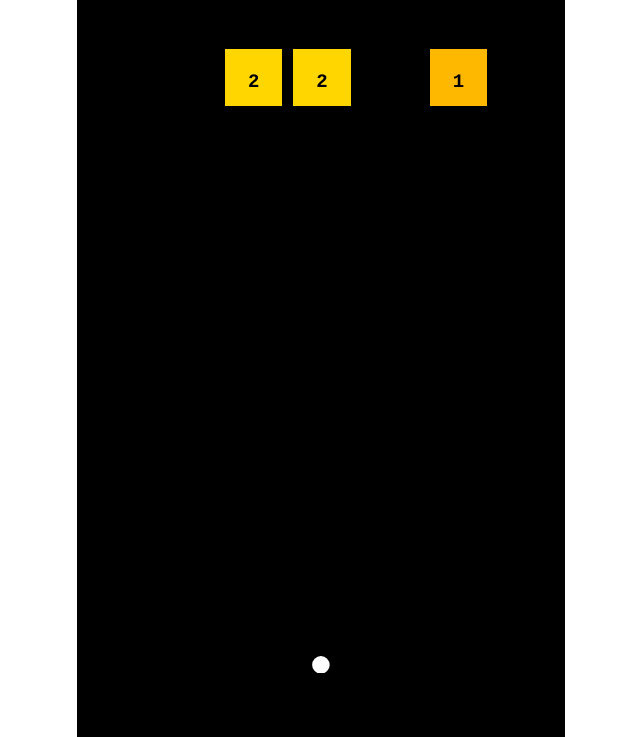
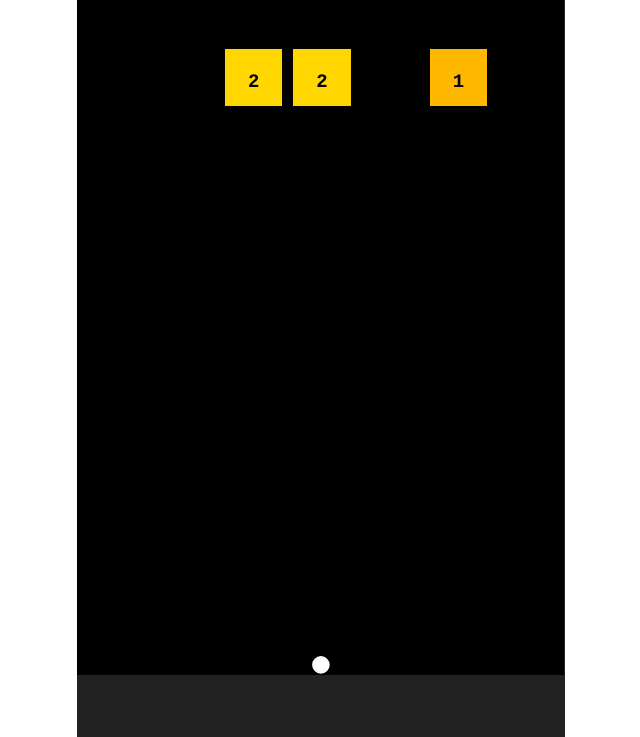
Before and after one commit to mars9541/Brick-breaker, a plain HTML site: page index.html in a window 1280 px wide. Shown: the part 63-800 px from the top of the page, without its empty margins (319-959 px from the left). Drawn offline with Linux system fonts and the light colour scheme.

Commit message:
Minor display improvments

```diff
--- a/css/balljs.css
+++ b/css/balljs.css
@@ -10,7 +10,7 @@ body {
 #main {
     display: block;
     position: fixed;
-    background-color: #000000;
+    background-color: #222222;
 }
 
 canvas {
@@ -46,7 +46,7 @@ canvas {
 #message {
     position: fixed;
     font-family: Courier New;
-    background-color: #000000;
+    background-color: #222222;
     color: red;
     text-align: center;
 }
--- a/js/balljs.js
+++ b/js/balljs.js
@@ -42,12 +42,12 @@ function loadGame() {
     reloadImg.height(fontSize*2);
 
     $("canvas").attr("width", width);
-    $("canvas").attr("height", height);
+    $("canvas").attr("height", height+2);
     $("canvas").offset({top: headerDiv.height(), left: left});
 
     var messageDiv = $("#message");
     messageDiv.css("font-size", fontSize*2 + "px");
-    messageDiv.offset({top: headerDiv.height()+height, left: left});
+    messageDiv.offset({top: headerDiv.height()+height+2, left: left});
     messageDiv.width(width);
     messageDiv.html("&nbsp;");
 
```
